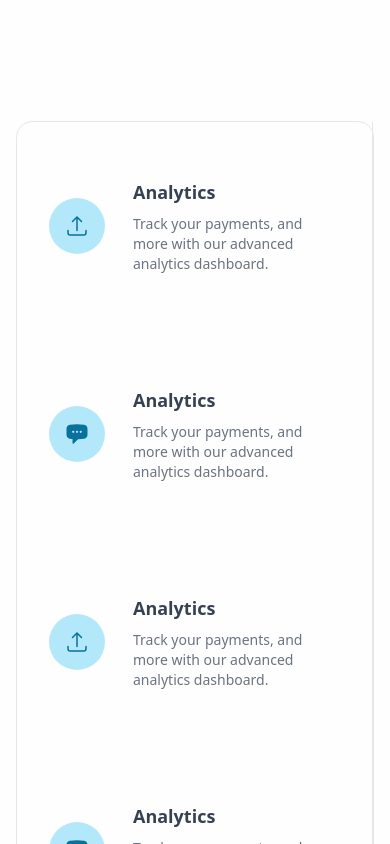
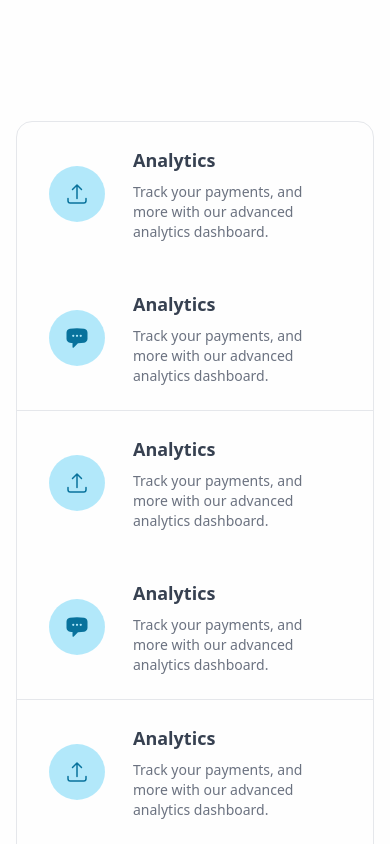
Before and after one commit to CarboxyDev/tailwind-sandbox, a Next.js app: page / in a window 390 px wide. Shown: the part 1320-2164 px from the top of the page. Built offline with nearby package versions, Linux system fonts and the light colour scheme; a web font is replaced by a local one; what tailwindcss-debug-screens would draw is missing.

Commit message:
Add mobile + tablet responsiveness for FeatureCard component (wip)

```diff
--- a/src/components/FeatureCard.tsx
+++ b/src/components/FeatureCard.tsx
@@ -9,7 +9,7 @@ const FeatureItem = (props: FeatureItemProps) => {
 
   return (
     <>
-      <div className="mx-8 my-14 flex flex-row items-center justify-center">
+      <div className="mx-8 my-6 flex flex-row items-center justify-center lg:my-14">
         <div>
           <div className="flex h-14 w-14 items-center justify-center rounded-full bg-primary-300/60">
             {icon}
@@ -27,8 +27,9 @@ const FeatureItem = (props: FeatureItemProps) => {
 const FeatureCard = () => {
   return (
     <>
+      <div className="flex justify-center">
         <div className="grid max-w-md grid-cols-none grid-rows-3 rounded-2xl border border-gray-200 lg:max-w-none lg:grid-cols-3 lg:grid-rows-none">
-        <div className="grid grid-rows-2 border-r border-gray-200">
+          <div className="grid grid-rows-2 border-b border-gray-200 lg:border-r">
             <FeatureItem
               heading="Analytics"
               content="Track your payments, and more with our advanced analytics dashboard."
@@ -43,7 +44,7 @@ const FeatureCard = () => {
             />
           </div>
 
-        <div className="grid grid-rows-2 border-r border-gray-200">
+          <div className="grid grid-rows-2 border-b border-gray-200 lg:border-r">
             <FeatureItem
               heading="Analytics"
               content="Track your payments, and more with our advanced analytics dashboard."
@@ -72,6 +73,7 @@ const FeatureCard = () => {
             />
           </div>
         </div>
+      </div>
     </>
   );
 };
```
Lines whose indentation alone changed are shown as unchanged.
